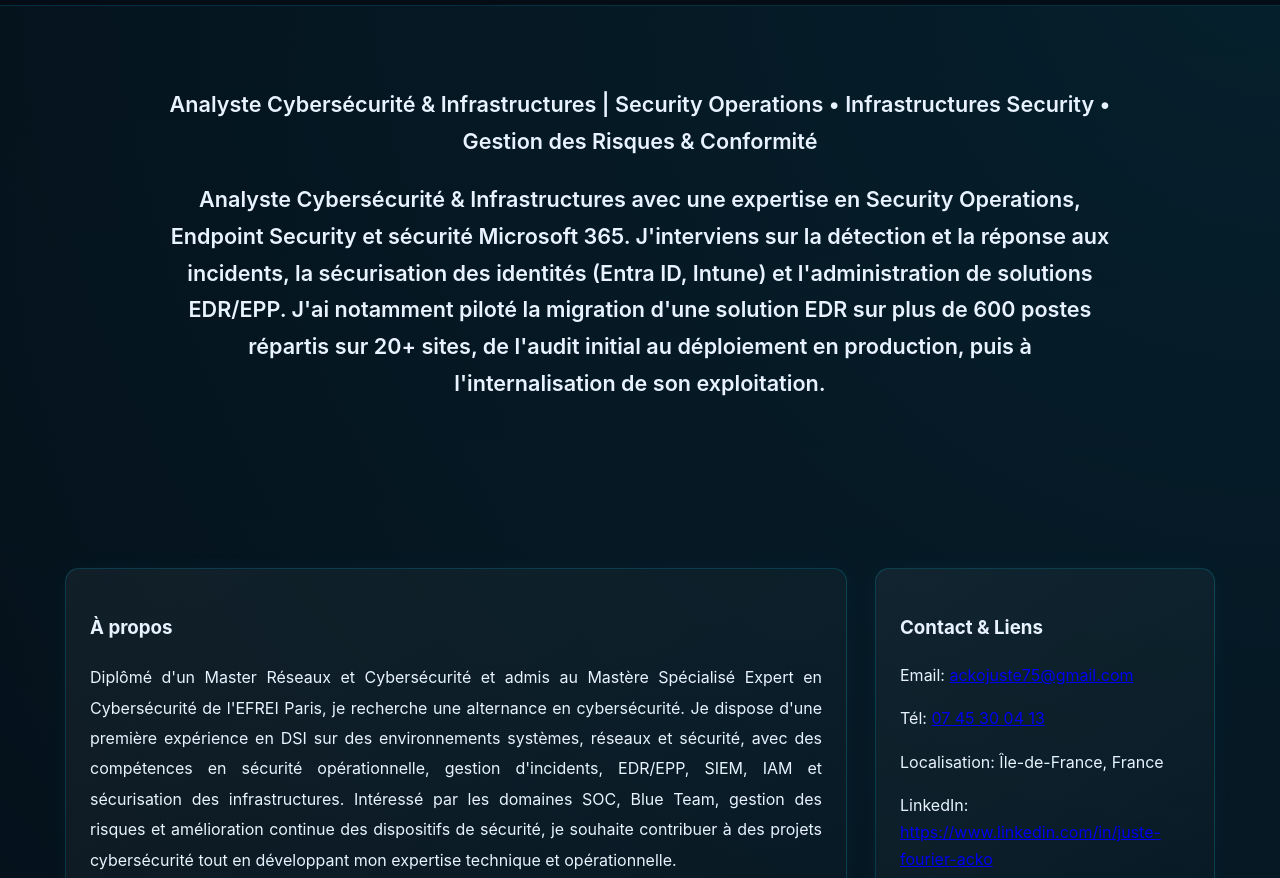
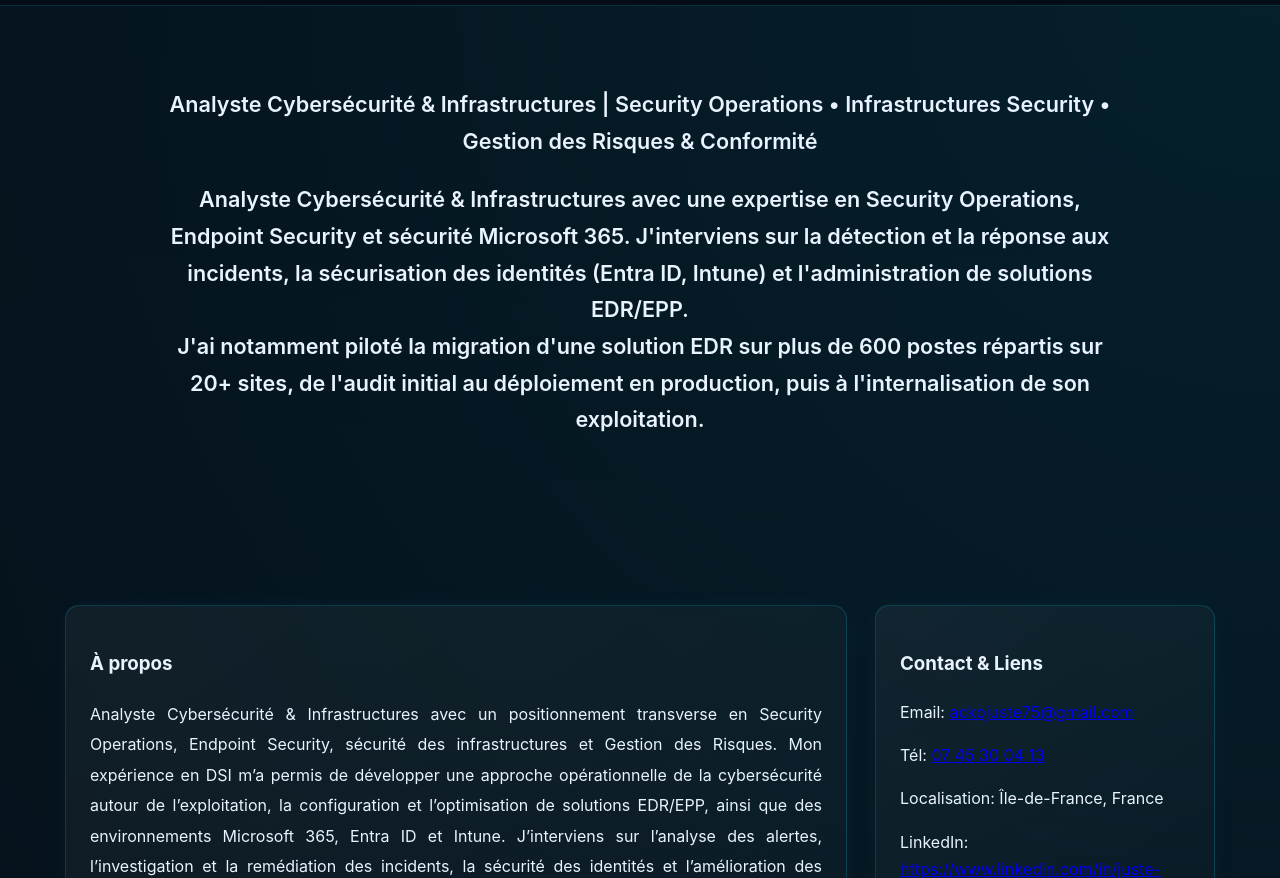
Before and after one commit to ackovski/ackojuste.github.io, a plain HTML site: page index.html in a window 1280 px wide. Shown: the part 74-952 px from the top of the page. Drawn offline with Linux system fonts and the light colour scheme.

Commit message:
Revise title and enhance portfolio content
Updated the title and improved content for clarity and detail.

```diff
--- a/index.html
+++ b/index.html
@@ -3,7 +3,7 @@
 <head>
   <meta charset="utf-8" />
   <meta name="viewport" content="width=device-width,initial-scale=1" />
-  <title>Juste Fourier ACKO — Portfolio</title>
+  <title>Juste Fourier ACKO - Portfolio</title>
   <link rel="stylesheet" href="style.css" />
   <script defer src="script.js"></script>
 </head>
@@ -34,8 +34,8 @@
   <p>
  Analyste Cybersécurité & Infrastructures avec une expertise en Security Operations, Endpoint Security et sécurité Microsoft 365. J'interviens sur la détection et la réponse aux incidents, la sécurisation des identités (Entra ID, Intune) et l'administration de solutions EDR/EPP.
 
-J'ai notamment piloté la migration d'une solution EDR sur plus de 600 postes répartis sur 20+ sites, de l'audit initial au déploiement en production, puis à l'internalisation de son exploitation.
-  <br>
+<br> J'ai notamment piloté la migration d'une solution EDR sur plus de 600 postes répartis sur 20+ sites, de l'audit initial au déploiement en production, puis à l'internalisation de son exploitation.
+
 </p>
 
 </p></p>
@@ -48,12 +48,15 @@ J'ai notamment piloté la migration d'une solution EDR sur plus de 600 postes r
         <div class="card about-card">
           <h3>À propos</h3>
          <p>
-Diplômé d'un Master Réseaux et Cybersécurité et admis au Mastère Spécialisé Expert en Cybersécurité de l'EFREI Paris, je recherche une alternance en cybersécurité.
+Analyste Cybersécurité & Infrastructures avec un positionnement transverse en Security Operations, Endpoint Security, sécurité des infrastructures et Gestion des Risques.
 
-Je dispose d'une première expérience en DSI sur des environnements systèmes, réseaux et sécurité, avec des compétences en sécurité opérationnelle, gestion d'incidents, EDR/EPP, SIEM, IAM et sécurisation des infrastructures.
+Mon expérience en DSI m’a permis de développer une approche opérationnelle de la cybersécurité autour de l’exploitation, la configuration et l’optimisation de solutions EDR/EPP, ainsi que des environnements Microsoft 365, Entra ID et Intune. J’interviens sur l’analyse des alertes, l’investigation et la remédiation des incidents, la sécurité des identités et l’amélioration des capacités de détection.
 
-Intéressé par les domaines SOC, Blue Team, gestion des risques et amélioration continue des dispositifs de sécurité, je souhaite contribuer à des projets cybersécurité tout en développant mon expertise technique et opérationnelle.
+J’ai notamment contribué à la migration complète d’une solution EDR sur plus de 600 postes répartis sur plus de 20 sites, dans un environnement multi-OS, de l’audit de l’existant au déploiement en production, puis à l’internalisation de son administration et de son exploitation.
 
+Aujourd’hui, mon parcours s’élargit vers la sécurité des infrastructures, l’audit et la gestion des vulnérabilités, la GRC, la Threat Intelligence et la cyber-résilience, à travers mon alternance en tant qu’Apprenti Ingénieur Cybersécurité.
+
+En parallèle, mon Mastère Spécialisé® Expert Cybersécurité à l’EFREI Paris me permet d’approfondir la sécurité Cloud, les environnements conteneurisés, le DevSecOps et le CI/CD sécurisé, ainsi que le Pentest, le Red Teaming, la Forensics, la réponse à incident et la sécurité des systèmes d’IA.
 </p>
 
           <p class="small">Langues : Français · Anglais (CLES B2) · Espagnol</p>
```
